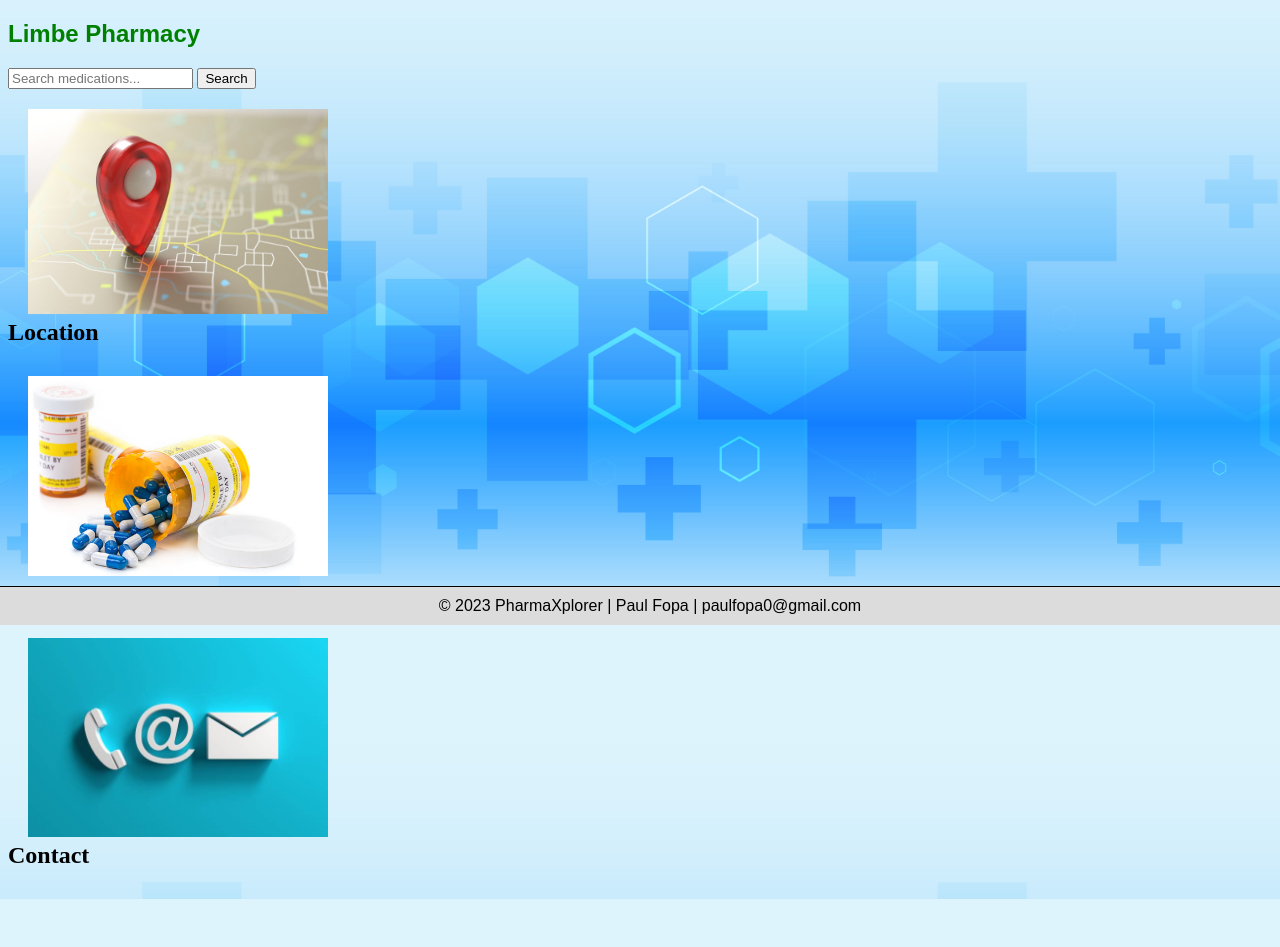
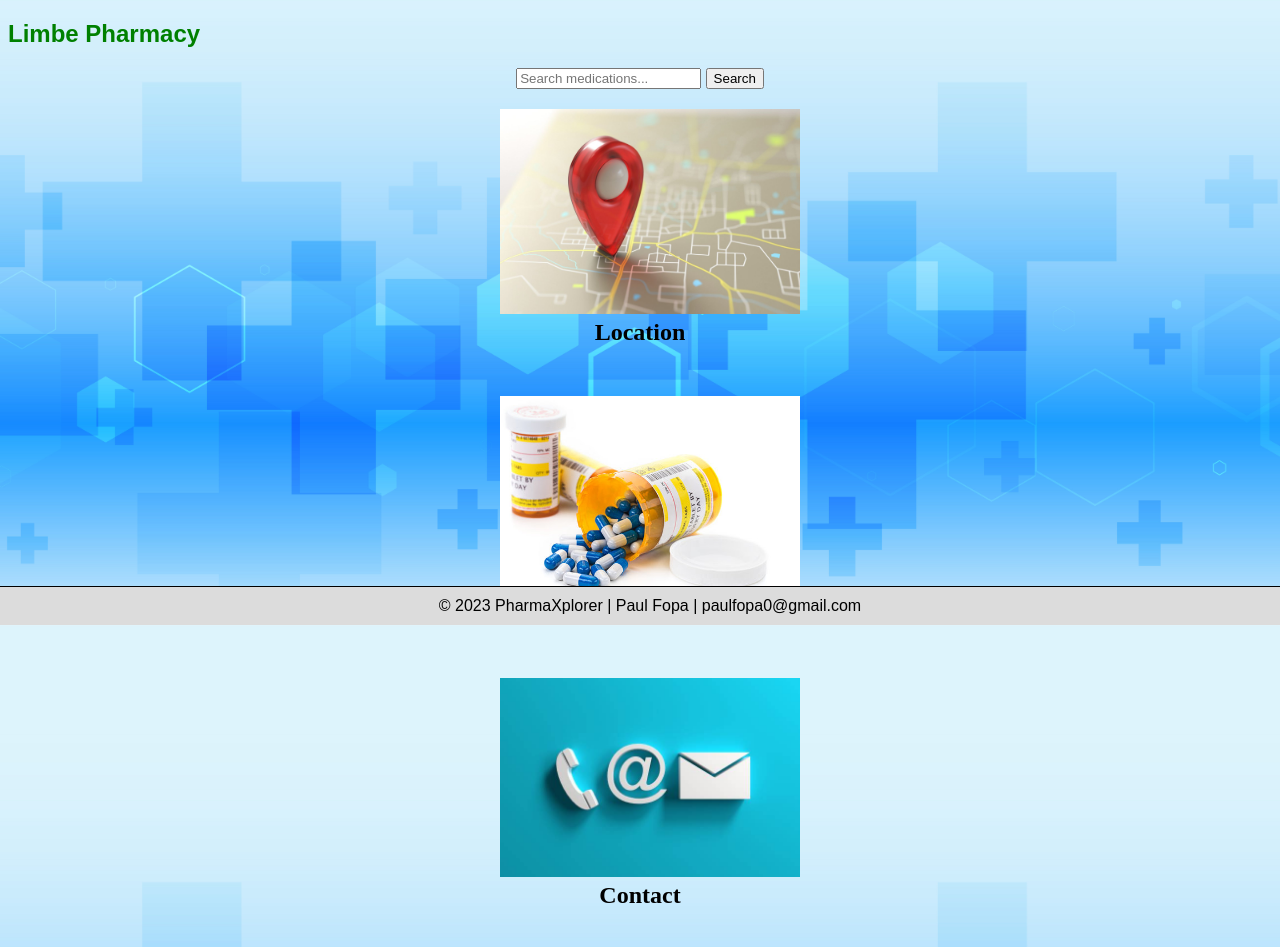
Before and after one commit to FabPaul/PharmaXplorer, a Flask app: page /pharmacy_details/1 in a window 1280 px wide. Shown: the part 175-1122 px from the top of the page. Before the commit the page ends 1074 px from the top, so only its background shows below. Run offline with Flask 3, Linux system fonts and the light colour scheme.

Commit message:
finishing touches?

```diff
--- a/static/style.css
+++ b/static/style.css
@@ -73,14 +73,23 @@
 .image-container {
     flex-basis: 10%;
     text-align: center;
-    margin: 0 10px;
     border-radius: 50%;
     margin-top: 40px;
     display: inline-block;
     width: 30%;
     margin: 10px;
+    margin-top: 100px;
+    margin-left: 200px;
 
 }
+
+.button-container {
+    display: flex;
+    flex-direction: column;
+    align-items: center;
+    text-align: center;
+}
+
 .logo-link {
     text-decoration: none;
     color: inherit;
--- a/templates/index.html
+++ b/templates/index.html
@@ -7,12 +7,6 @@
         <a href="{{ url_for('display_pharmacies') }}">
             <div class="image-container">
                 <img src="{{ url_for('static', filename='../static/images/pharma.jpeg') }}" alt="Pharmacies" class="index-image">
-		<style>
-                    .image-container {
-                        margin-left: 200px;
-                        margin-top: 100px;
-                    }
-                </style>
                 <h1> Pharmacies </h1>
                 <p>Find the best pharmacies in Limbe, Cameroon, the Town of Friendship.</p>
                 <a href="{{ url_for('display_pharmacies') }}"></a>
```
